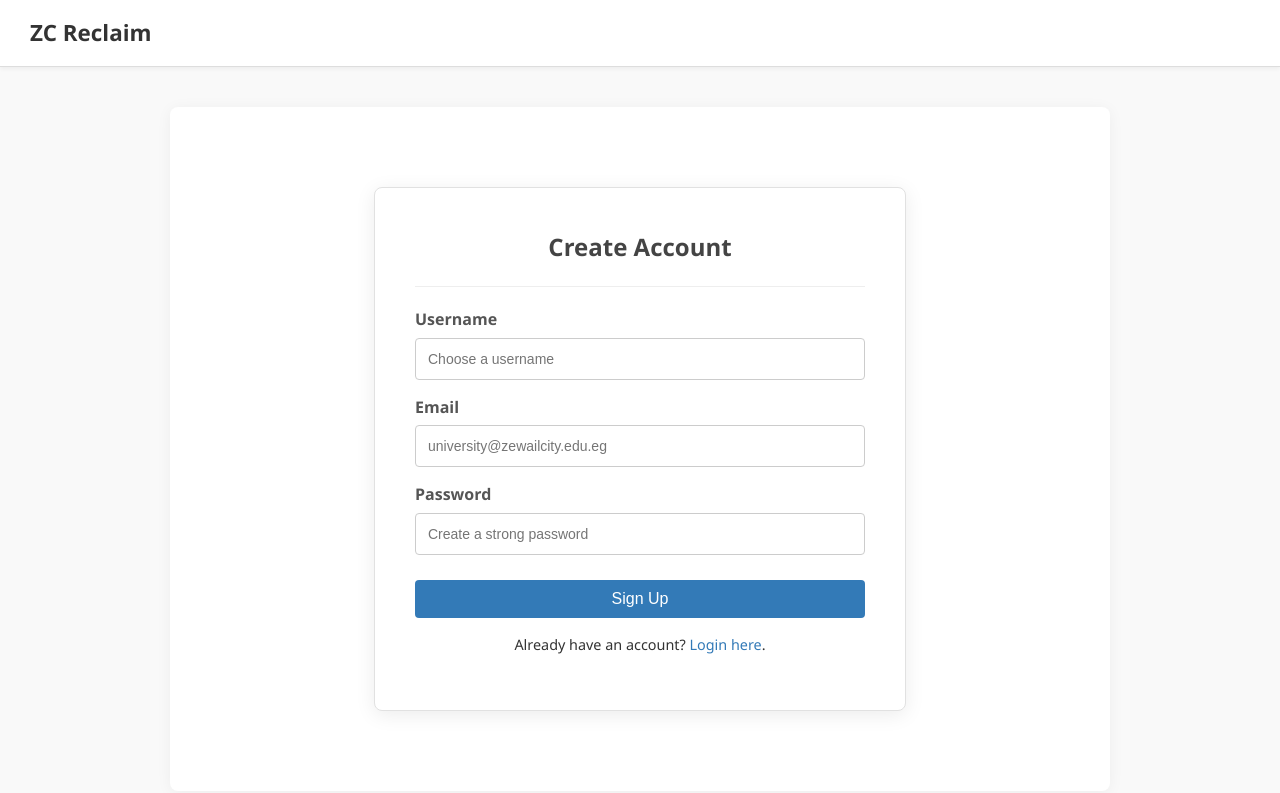
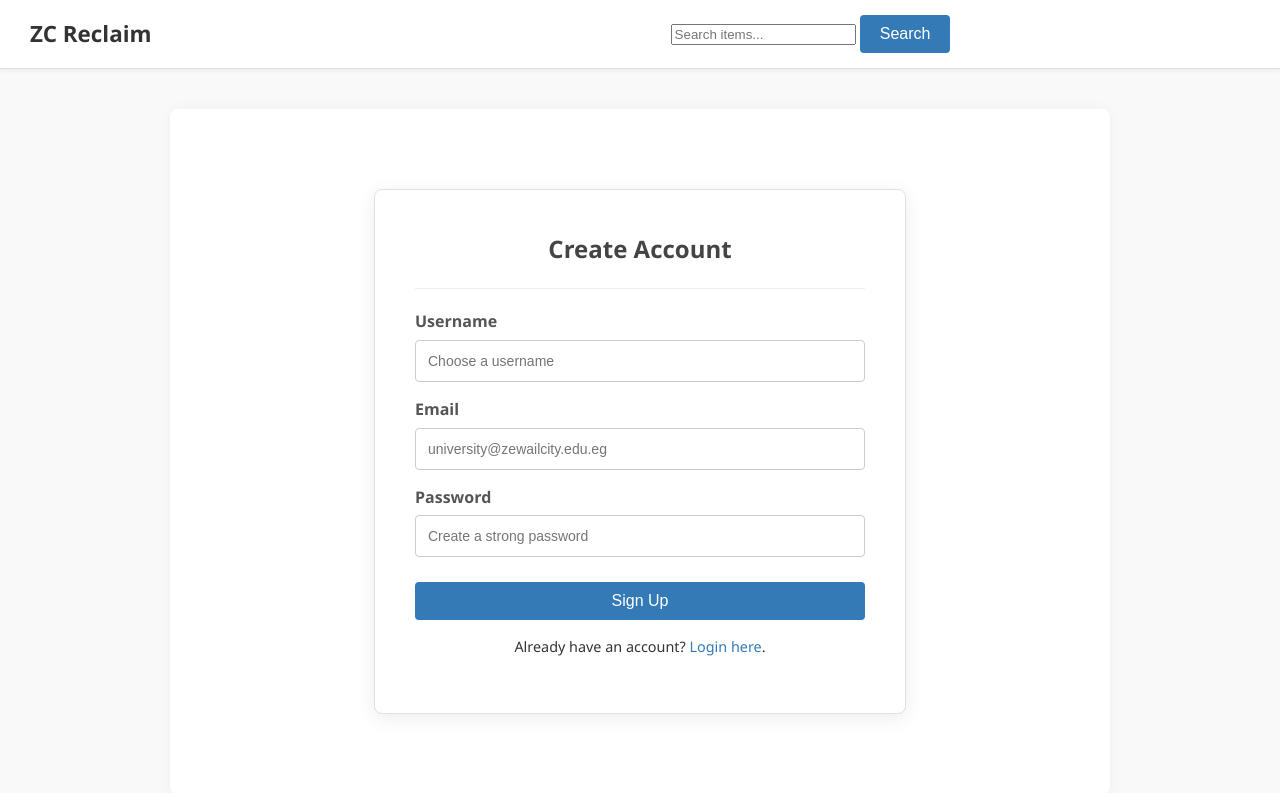
Before and after one commit to Tracentix/ZC-Reclaim, a Flask app: page /auth/register in a window 1280 px wide. Shown: the top 793 px of the page. Run offline with Flask 3, Linux system fonts and the light colour scheme.

Commit message:
feat(ui): Add Search bar and Admin link to Navbar

```diff
--- a/src/templates/base.html
+++ b/src/templates/base.html
@@ -19,6 +19,18 @@
                 <a href="{{ url_for('auth.logout') }}" style="color: #d9534f;">Logout</a>
             {% endif %}
         </div>
+        <form action="{{ url_for('item.dashboard') }}" method="GET" class="d-flex mx-auto">
+        <input class="form-control me-2" type="search" name="q" placeholder="Search items...">
+        <button class="btn btn-outline-light" type="submit">Search</button>
+    </form>
+
+    <ul class="navbar-nav ms-auto">
+        {% if session.get('role') == 'Admin' %}
+            <li class="nav-item">
+                <a class="nav-link text-danger fw-bold" href="{{ url_for('admin.dashboard') }}">Admin Panel</a>
+            </li>
+        {% endif %}
+        </ul>
     </nav>
 
     <div class="container">
```
